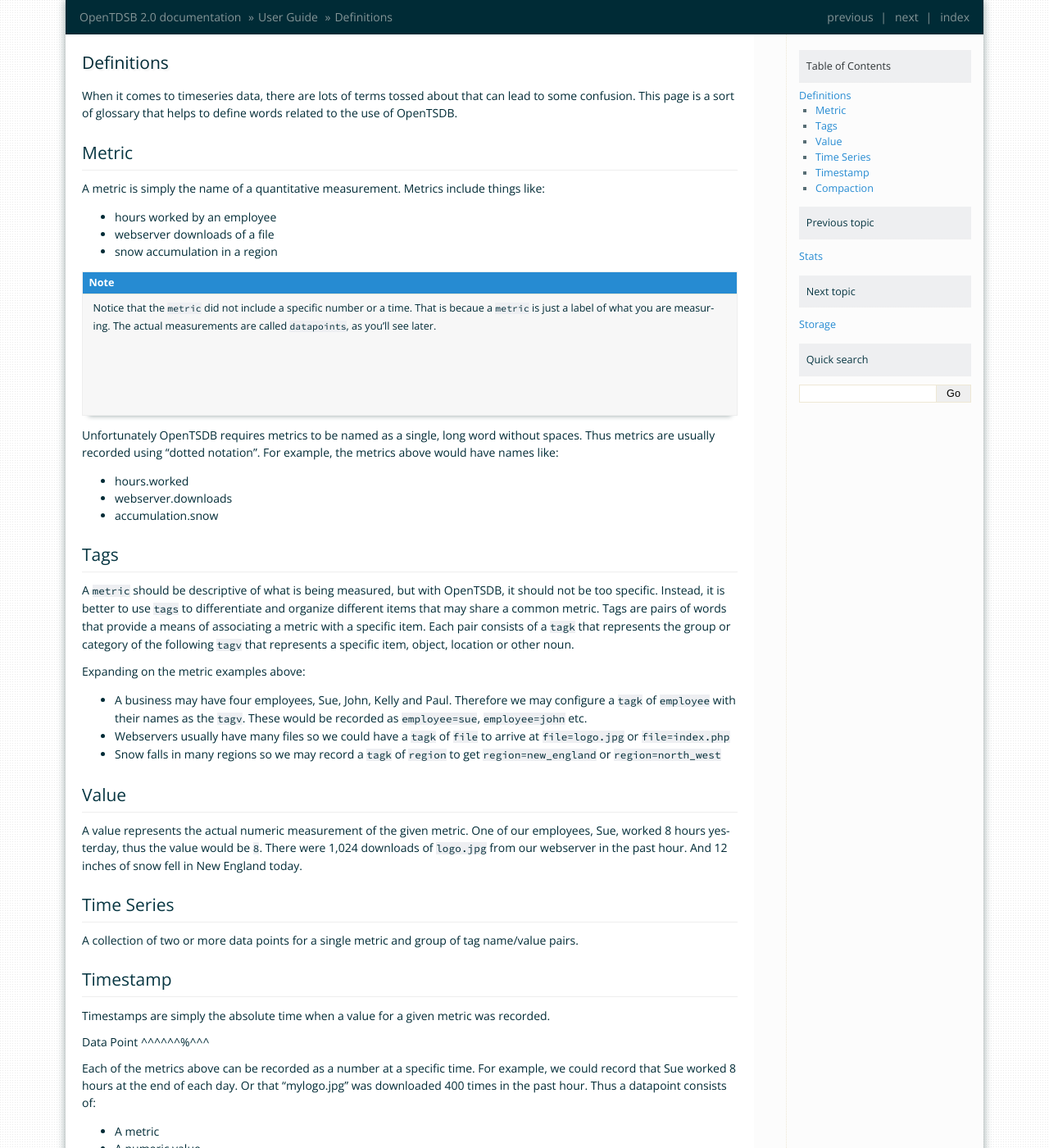
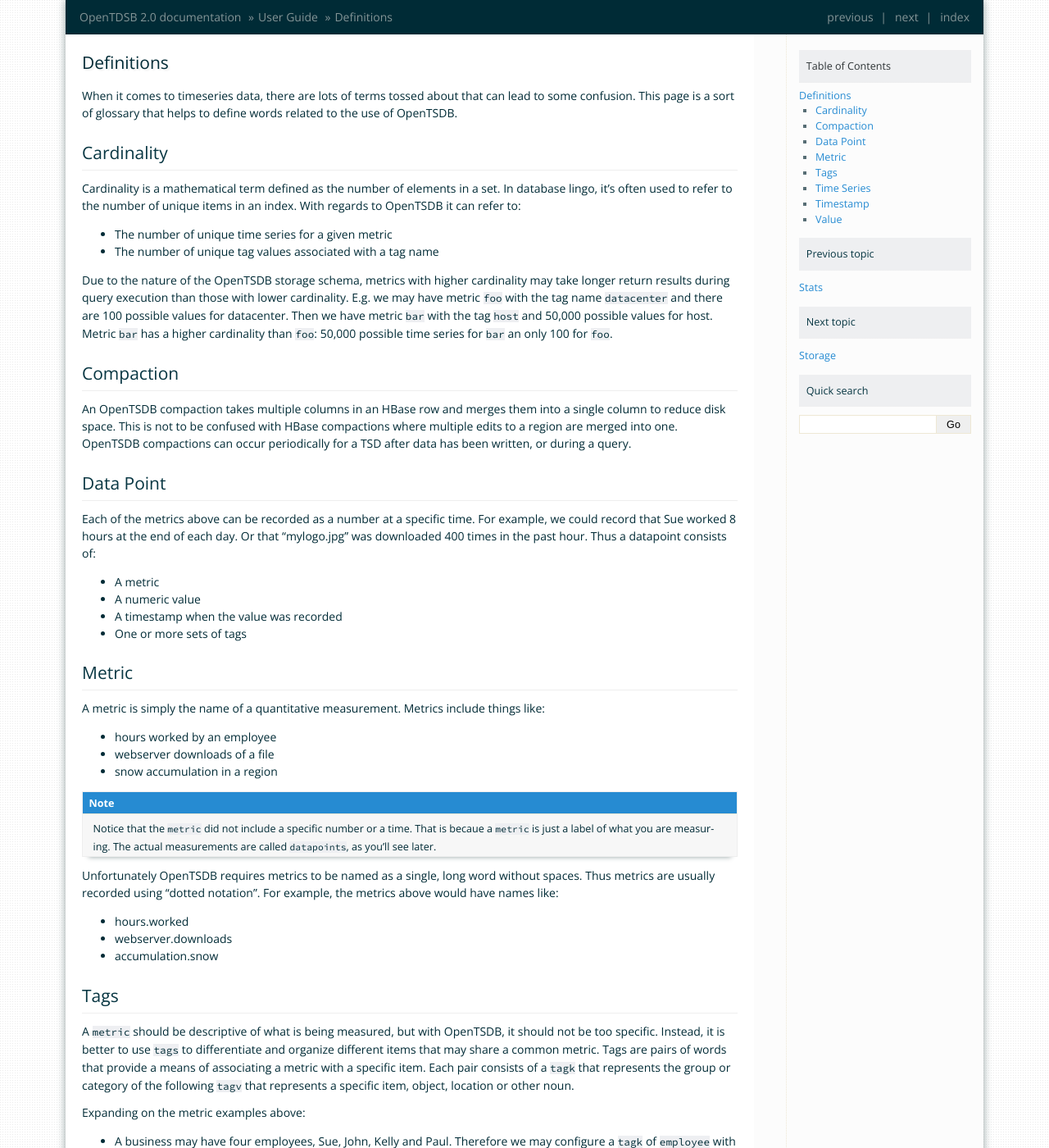
Before and after one commit to OpenTSDB/opentsdb.net, a Sphinx documentation site: the page built from docs/source/user_guide/definitions.rst, in a window 1280 px wide and 1400 px high. Shown: the whole window at 82% size. Built offline with Sphinx 7.4.7, drawn with Linux system fonts in a browser that asks for light colours; some of the changed text lies outside the part shown.

Commit message:
Alphabetize and add "cardinality" to the definitions.rst page
Signed-off-by: Chris Larsen <clarsen@euphoriaaudio.com>

```diff
--- a/docs/source/user_guide/definitions.rst
+++ b/docs/source/user_guide/definitions.rst
@@ -2,6 +2,31 @@
 ===========
 
 When it comes to timeseries data, there are lots of terms tossed about that can lead to some confusion. This page is a sort of glossary that helps to define words related to the use of OpenTSDB.
+
+Cardinality
+^^^^^^^^^^^
+
+Cardinality is a mathematical term defined as the number of elements in a set. In database lingo, it's often used to refer to the number of unique items in an index. With regards to OpenTSDB it can refer to:
+
+* The number of unique time series for a given metric
+* The number of unique tag values associated with a tag name
+
+Due to the nature of the OpenTSDB storage schema, metrics with higher cardinality may take longer return results during query execution than those with lower cardinality. E.g. we may have metric ``foo`` with the tag name ``datacenter`` and there are 100 possible values for datacenter. Then we have metric ``bar`` with the tag ``host`` and 50,000 possible values for host. Metric ``bar`` has a higher cardinality than ``foo``: 50,000 possible time series for ``bar`` an only 100 for ``foo``.
+
+Compaction
+^^^^^^^^^^
+
+An OpenTSDB compaction takes multiple columns in an HBase row and merges them into a single column to reduce disk space. This is not to be confused with HBase compactions where multiple edits to a region are merged into one. OpenTSDB compactions can occur periodically for a TSD after data has been written, or during a query.
+
+Data Point
+^^^^^^^^^^
+
+Each of the metrics above can be recorded as a number at a specific time. For example, we could record that Sue worked 8 hours at the end of each day. Or that "mylogo.jpg" was downloaded 400 times in the past hour. Thus a datapoint consists of:
+
+* A metric
+* A numeric value
+* A timestamp when the value was recorded
+* One or more sets of tags
 
 Metric
 ^^^^^^
@@ -47,17 +67,7 @@
 
 Timestamps are simply the absolute time when a value for a given metric was recorded.
 
-Data Point
-^^^^^^%^^^
+Value
+^^^^^
 
-Each of the metrics above can be recorded as a number at a specific time. For example, we could record that Sue worked 8 hours at the end of each day. Or that "mylogo.jpg" was downloaded 400 times in the past hour. Thus a datapoint consists of:
-
-* A metric
-* A numeric value
-* A timestamp when the value was recorded
-* One or more sets of tags
-
-Compaction
-^^^^^^^^^^
-
-An OpenTSDB compaction takes multiple columns in an HBase row and merges them into a single column to reduce disk space. This is not to be confused with HBase compactions where multiple edits to a region are merged into one. OpenTSDB compactions can occur periodically for a TSD after data has been written, or during a query.
+A value represents the actual numeric measurement of the given metric. One of our employees, Sue, worked 8 hours yesterday, thus the value would be ``8``. There were 1,024 downloads of ``logo.jpg`` from our webserver in the past hour. And 12 inches of snow fell in New England today.
```
Also changed, not shown: other parts of docs/source/user_guide/definitions.rst (+0 -5 lines).
